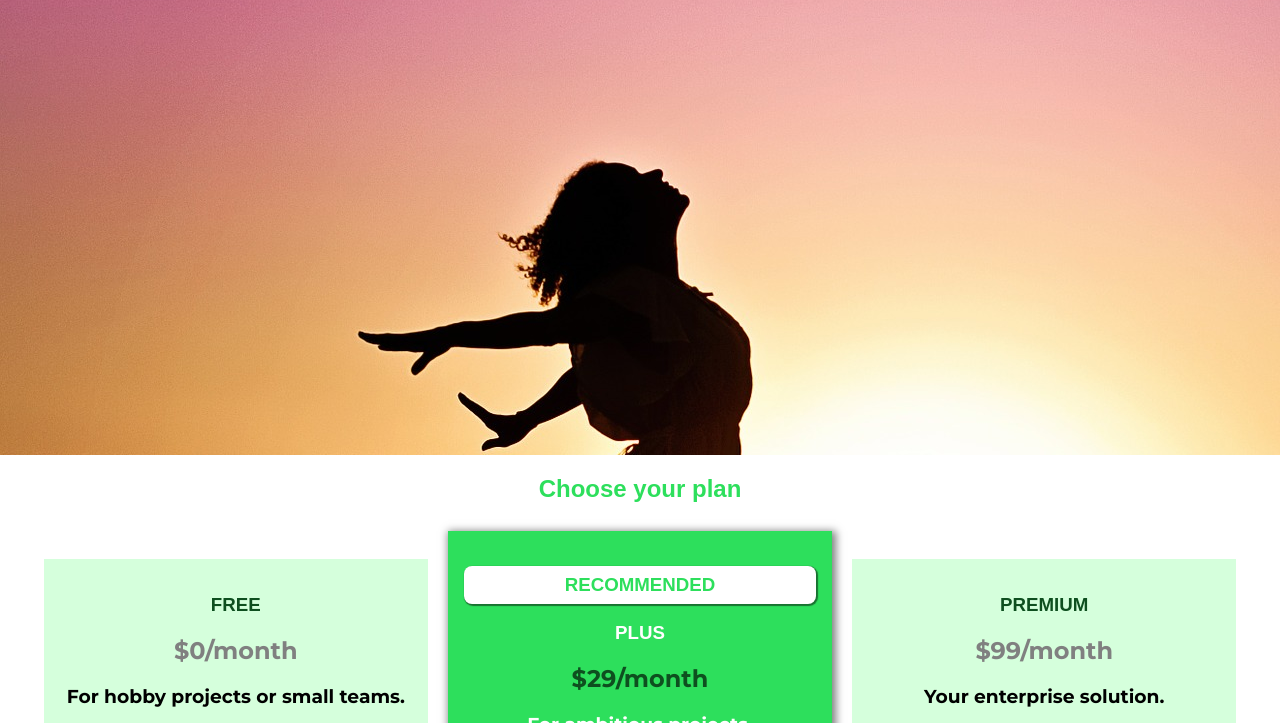
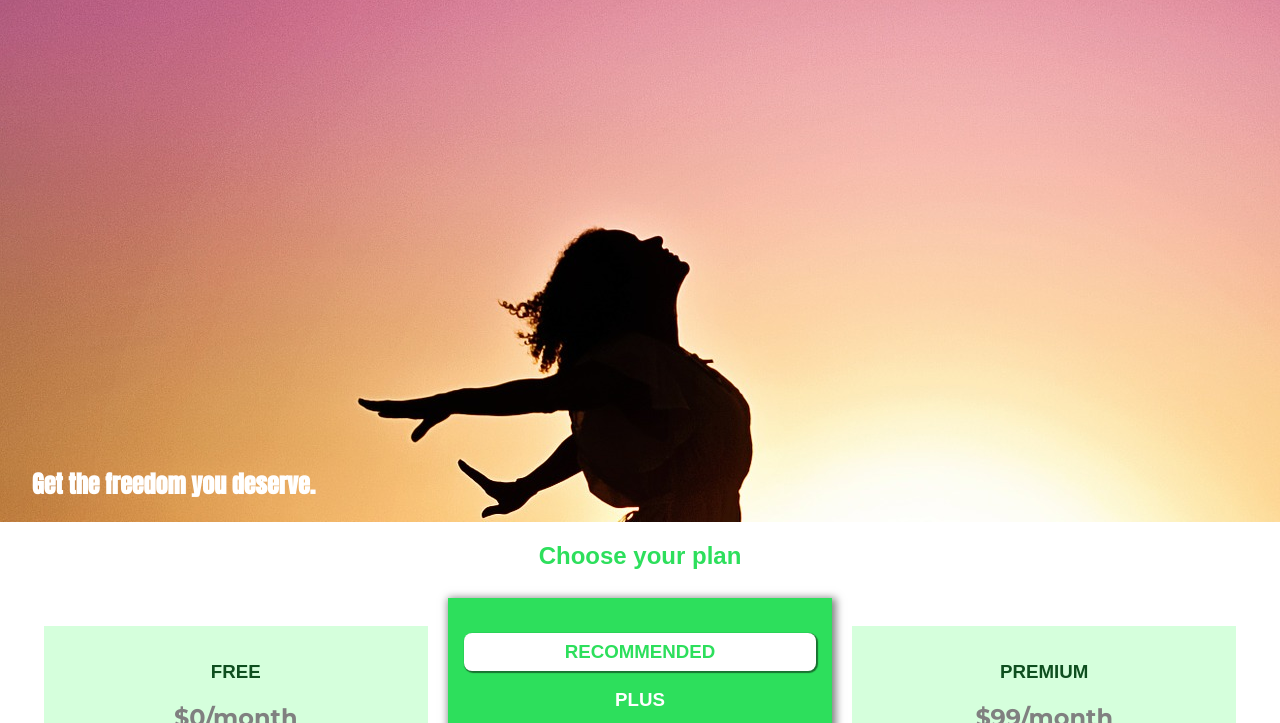
Before and after one commit to ramkp/css-complete-guide, a plain HTML site: page index.html in a window 1280 px wide. Shown: the part 73-796 px from the top of the page. Drawn offline with Linux system fonts and the light colour scheme.

Commit message:
Update product-overview's background image and slogan Add additional margin to top of product-overview to position just under header Reposition slogan (product-overview's h1) to bottom right of background image

```diff
--- a/main.css
+++ b/main.css
@@ -3,12 +3,17 @@ h1 {
 }
 
 #product-overview {
+  position: relative;
   background: url("freedom.jpg");
   height: 528px;
+  margin-top: 67px;
   padding: 10px;
 }
 
 #product-overview h1 {
+  position: absolute;
+  left: 2.5%;
+  bottom: 0%;
   color: white;
   font-family: "Anton", sans-serif;
 }
```
